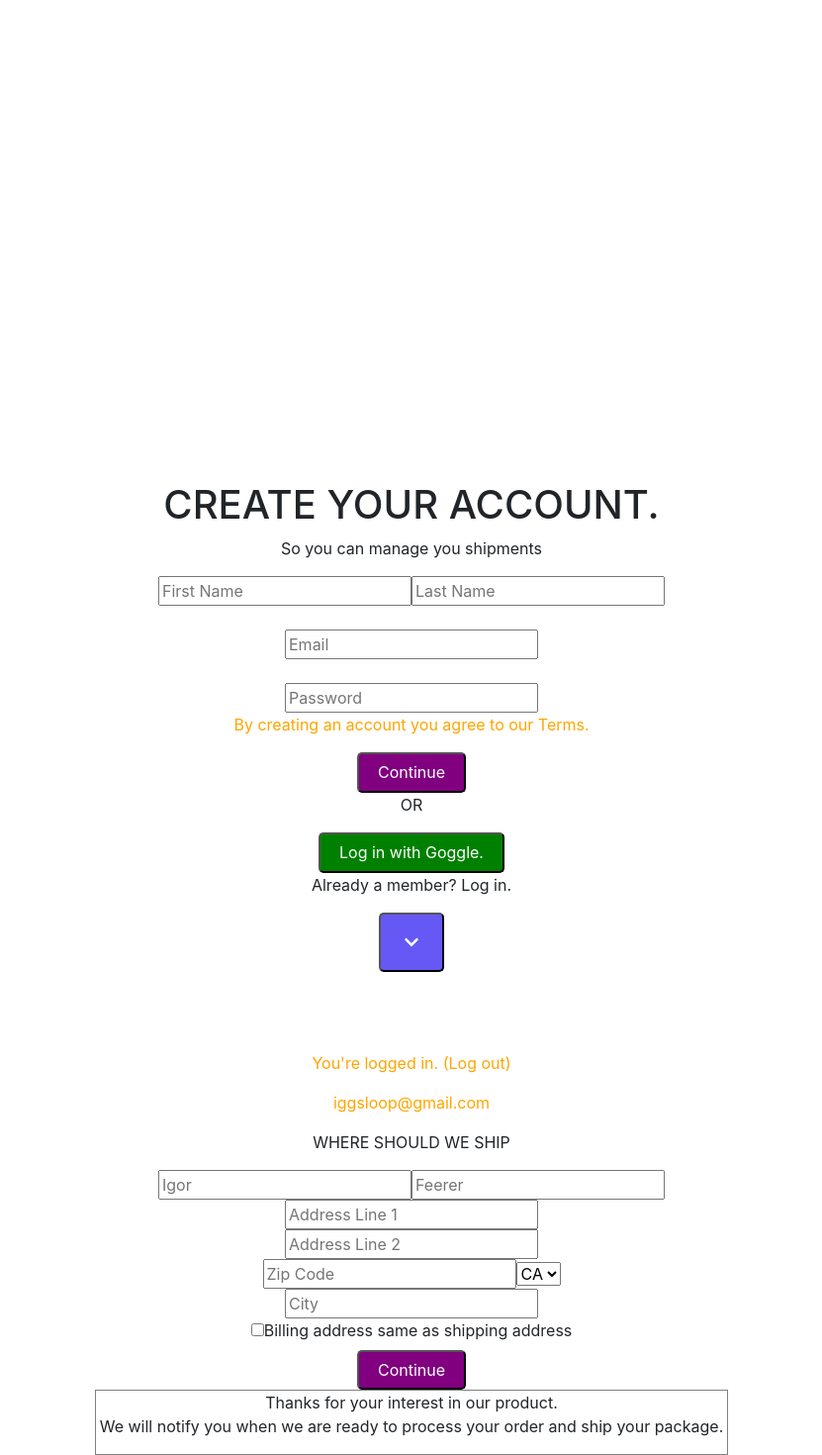
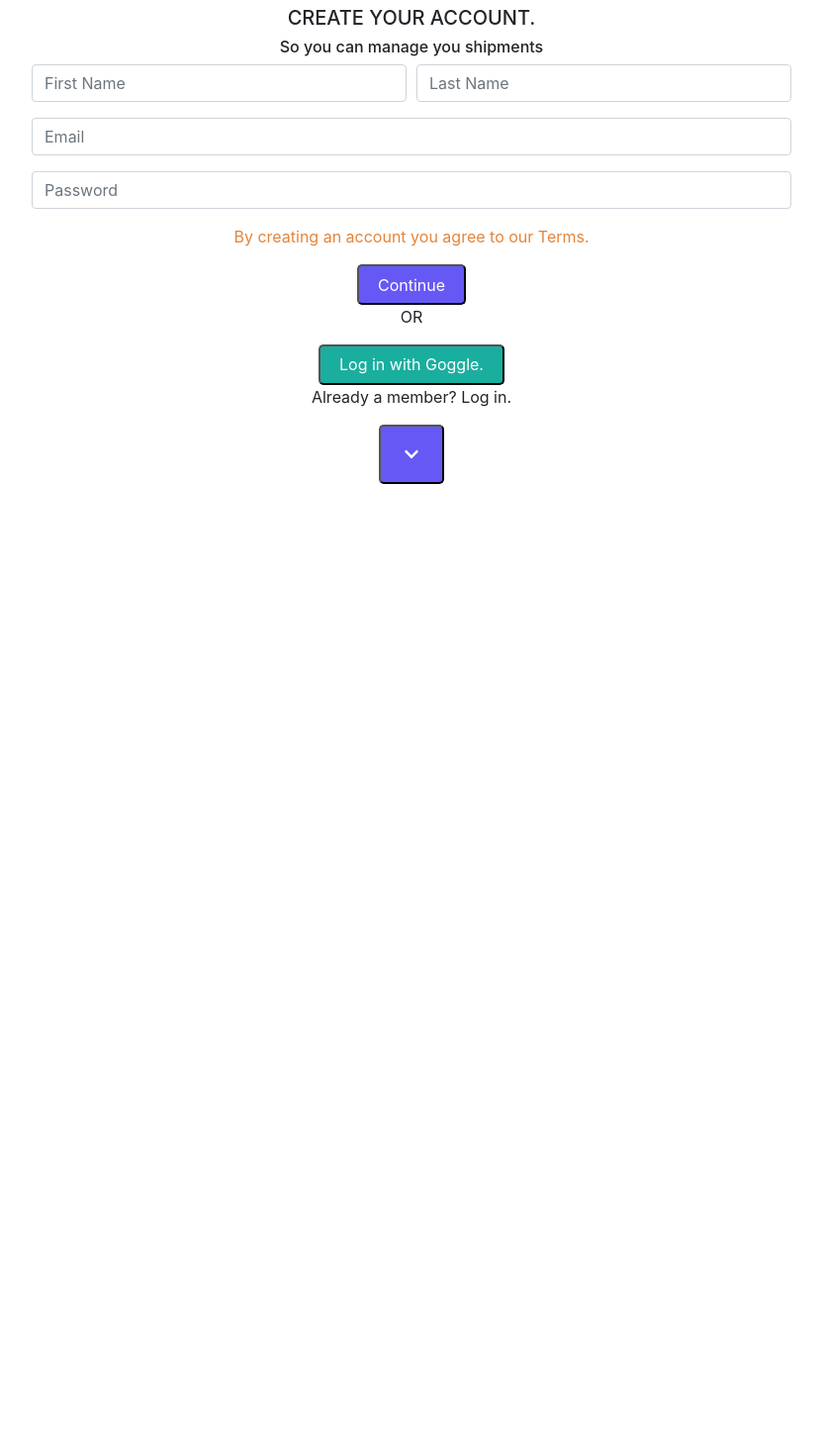
Before and after one commit to toshvelaga/myfacescreen, a React (Create React App) app: page /get-started in a window 1280 px wide. Shown: the part 848-2318 px from the top of the page at 99% size, without its empty margins (224-1055 px from the left). After the commit the page ends 1337 px from the top, so only its background shows below. Built offline with nearby package versions, Linux system fonts and the light colour scheme.

Commit message:
added forms to add billing address

```diff
--- a/src/containers/GetStarted/GetStarted.js
+++ b/src/containers/GetStarted/GetStarted.js
@@ -13,6 +13,7 @@ class GetStarted extends Component {
         part3: 'none',
         part4: 'none',
         part5: 'none',
+        part6: 'none',
         active1: false,
         active2: false,
         image: null
@@ -54,6 +55,10 @@ class GetStarted extends Component {
 
     showDiv5 = () => {
         this.setState({part5: 'contents'})
+    }
+
+    showDiv6 = () => {
+        this.setState({part6: 'contents'})
     }
 
     render() {
@@ -132,23 +137,32 @@ class GetStarted extends Component {
 
         {/* CONTAINER 5 */}
 
-        <div style={{marginTop: '40rem'}} className="part5">
-            <h1>CREATE YOUR ACCOUNT.</h1>
-            <p>So you can manage you shipments</p>
-            <span>
-                <input type="text" id="firstname" name="firstname" placeholder="First Name" />
-                <input type="text" id="lastname" name="lastname" placeholder="Last Name" />
-            </span>
+        <div style={{marginTop: '10rem'}} className="part5">
+            <h5>CREATE YOUR ACCOUNT.</h5>
+            <h6>So you can manage you shipments</h6>
+
+            <form style={{width: '60%', display: 'inline-block'}}>
+                <div class="form-row">
+                    <div class="form-group col-md-6">
+                    <input type="text" class="form-control" id="inputEmail4" placeholder="First Name" />
+                    </div>
+                    <div class="form-group col-md-6">
+                    <input type="text" class="form-control" id="inputPassword4" placeholder="Last Name" />
+                    </div>
+                </div>
+                <div class="form-group">
+                    <input type="email" class="form-control" id="inputAddress" placeholder="Email" />
+                </div>
+                <div class="form-group">
+                    <input type="password" class="form-control" id="inputAddress2" placeholder="Password" />
+                </div>
+            </form>
+
+            <p style={{color: '#e58439'}}>By creating an account you agree to our Terms.</p>
+            <PurpleButton name="Continue" />
             <br></br>
-            <br></br>
-            <input type="email" id="email" name="email" placeholder="Email" />
-            <br></br>
-            <br></br>
-            <input type="password" id="password" name="password" placeholder="Password" />
-            <p style={{color: 'orange'}}>By creating an account you agree to our Terms.</p>
-            <PurpleButton name="Continue" color="purple" />
             <p>OR</p>
-            <PurpleButton name="Log in with Goggle." color="green" />
+            <PurpleButton name="Log in with Goggle." color="#1aae9e" />
             <p>Already a member? Log in.</p>
             <SquareButton fx={this.showDiv6}/>
         </div>
@@ -156,36 +170,53 @@ class GetStarted extends Component {
         {/* CONTAINER 6 */}
 
         <div style={{display: this.state.part6, marginTop: '5rem'}} className="part6">
-            <p style={{marginTop: '2rem', color: 'orange'}}>You're logged in. (Log out)</p>
-            <p style={{color: 'orange'}}>iggsloop@gmail.com</p>
-            <p>WHERE SHOULD WE SHIP</p>
-            <span>
-                <input type="text" placeholder="Igor" />
-                <input type="text" placeholder="Feerer" />
-            </span>
-            <br></br>
-            <input type="text" placeholder="Address Line 1" />
-            <br></br>
-            <input type="text" placeholder="Address Line 2" />
-            <br></br>
-            <span>
-                <input type="text" placeholder="Zip Code" />
-                <select id="states">
-                    <option value="CA">CA</option>
-                    <option value="KY">KY</option>
-                    <option value="TN">TN</option>
-                </select>
-            </span>
-            <br></br>
-            <input type="text" placeholder="City" />
+            <p style={{marginTop: '2rem', color: '#e58439'}}>You're logged in. (Log out)</p>
+            <p style={{color: '#e58439'}}>iggsloop@gmail.com<br></br>WHERE SHOULD WE SHIP</p>
+
+            <form style={{width: '60%', display: 'inline-block'}}>
+                <div class="form-row">
+                    <div class="form-group col-md-6">
+                    <input type="email" class="form-control" id="inputEmail4" placeholder="Email" />
+                    </div>
+                    <div class="form-group col-md-6">
+                    <input type="password" class="form-control" id="inputPassword4" placeholder="Password" />
+                    </div>
+                </div>
+                <div class="form-group">
+                    <input type="text" class="form-control" id="inputAddress" placeholder="Address Line 1" />
+                </div>
+                <div class="form-group">
+                    <input type="text" class="form-control" id="inputAddress2" placeholder="Address Line 2 (Optional)" />
+                </div>
+                <div class="form-row">
+                    <div class="form-group col-md-6">
+                    <input type="text" class="form-control" id="inputCity" placeholder="City"/>
+                    </div>
+                    <div class="form-group col-md-4">
+                    <select id="inputState" class="form-control">
+                        <option selected>Select State</option>
+                        <option>...</option>
+                    </select>
+                    </div>
+                    <div class="form-group col-md-2">
+                    <input type="text" class="form-control" id="inputZip" placeholder="Zip" />
+                    </div>
+                </div>
+                <div class="form-group">
+                    <div class="form-check">
+                    <input class="form-check-input" type="checkbox" id="gridCheck" />
+                    <label class="form-check-label" for="gridCheck">
+                        Billing address same as shipping address
+                    </label>
+                    </div>
+                </div>
+            </form>
+
+
             <div>
-                <input type="checkbox" id="billing_address" name="billing_address" />
-                <label for="scales">Billing address same as shipping address</label>
+                <PurpleButton name="Continue" />
             </div>
-            <div>
-                <PurpleButton color="purple" name="Continue" />
-            </div>
-            <div style={{border: '1px solid gray', width: '50%', display: 'inline-block'}}>
+            <div style={{marginTop: '1rem', border: '1px solid gray', width: '50%', display: 'inline-block', padding: '1rem'}}>
                 <p>Thanks for your interest in our product.<br></br>
                 We will notify you when we are ready to process your order and ship your package.
                 </p>
```
